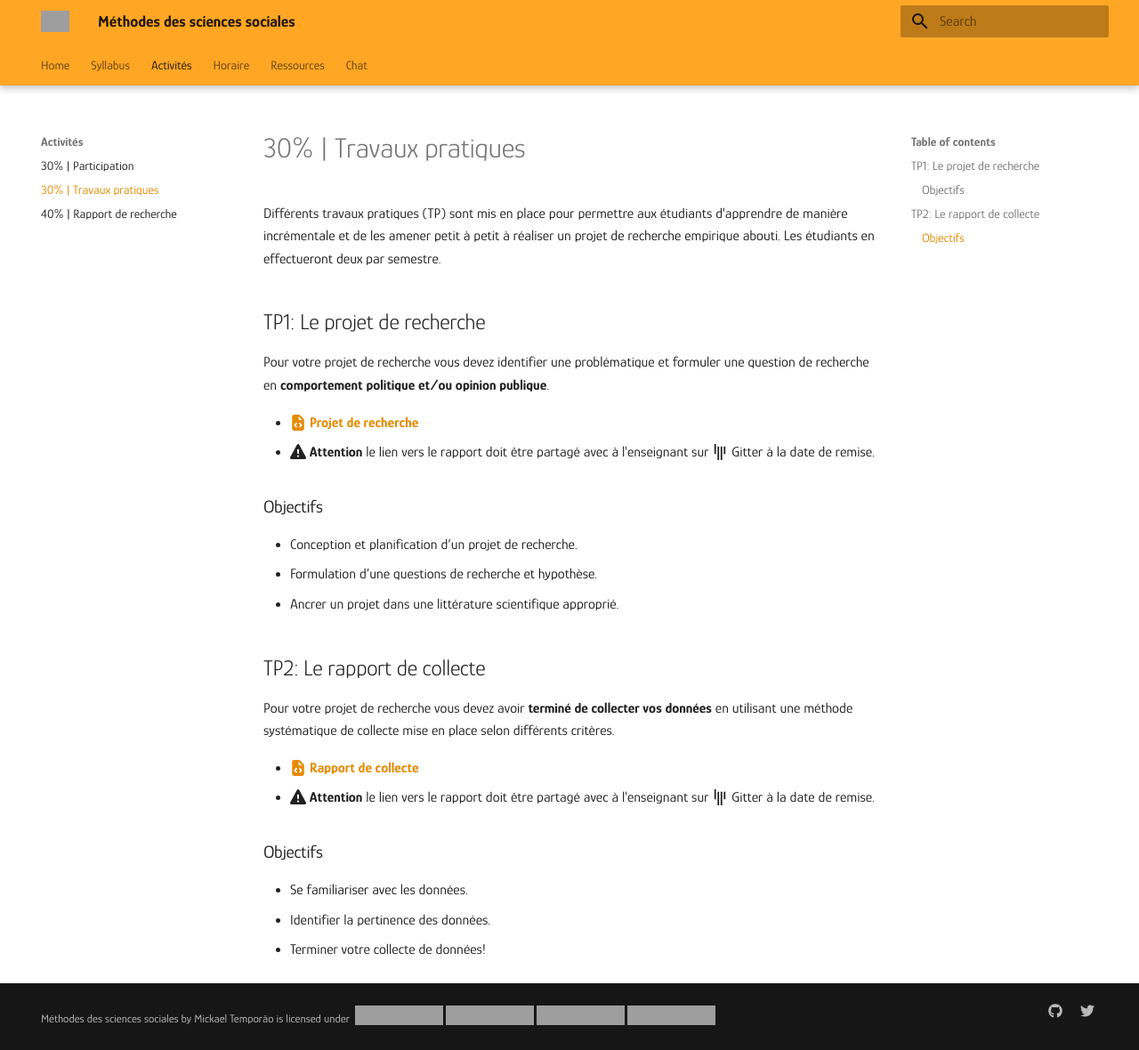
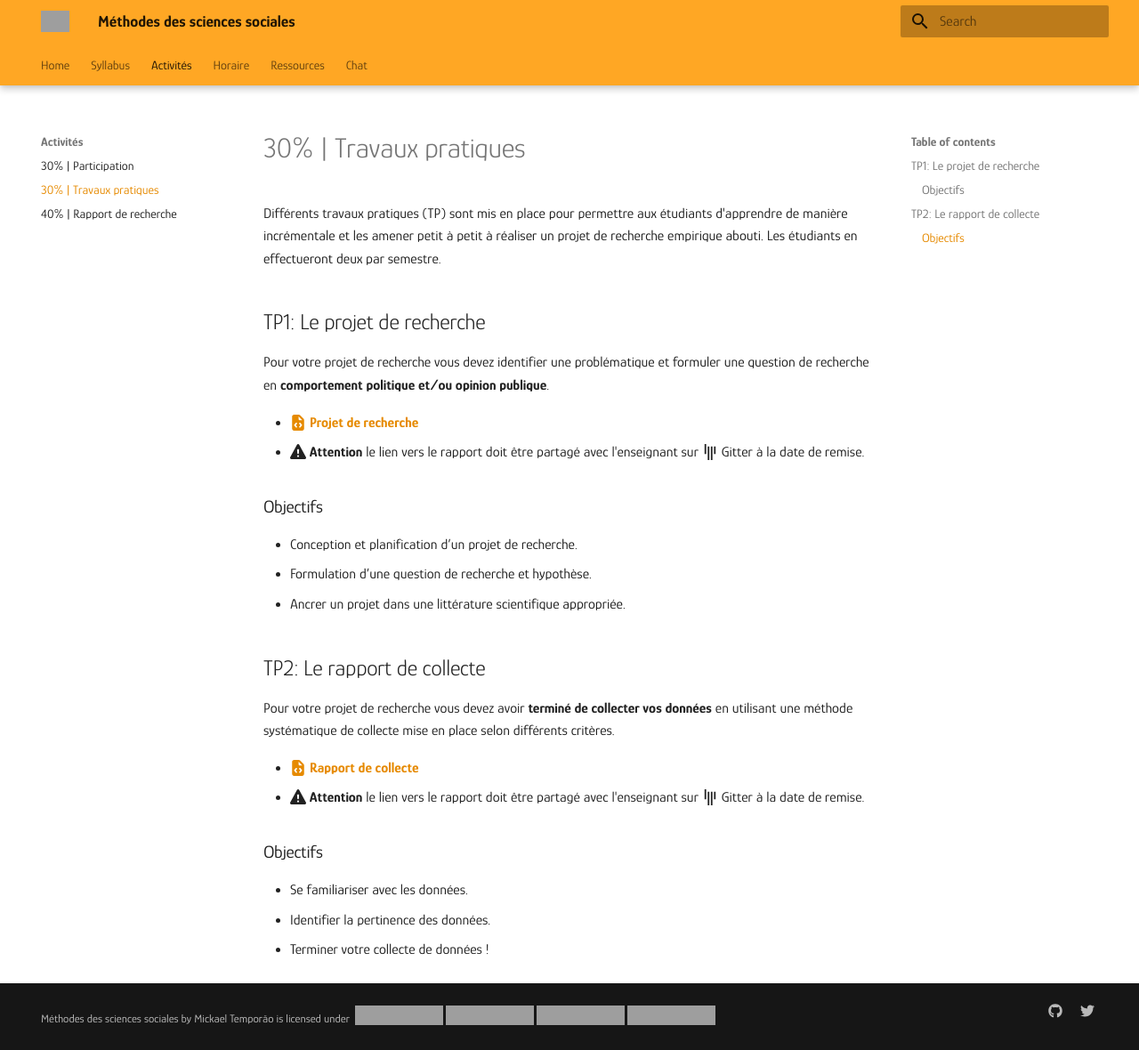
Before and after one commit to mickaeltemporao/mdss, an MkDocs documentation site: the page built from docs/activities/assignments-winter.md, in a window 1280 px wide and 1180 px high. Shown: the whole window at 89% size. Built offline with MkDocs 1.6.1 and Material for MkDocs 9.7.7, drawn with Linux system fonts in a browser that asks for light colours; grey boxes are pictures that could not be loaded.

Commit message:
Update assignments-winter.md
Correction coquilles.

```diff
--- a/docs/activities/assignments-winter.md
+++ b/docs/activities/assignments-winter.md
@@ -1,6 +1,6 @@
 # 30% | Travaux pratiques
 
-Différents travaux pratiques (TP) sont mis en place pour permettre aux étudiants d'apprendre de manière incrémentale et de les amener petit à petit à réaliser un projet de recherche empirique abouti. Les étudiants en effectueront deux par semestre.
+Différents travaux pratiques (TP) sont mis en place pour permettre aux étudiants d'apprendre de manière incrémentale et les amener petit à petit à réaliser un projet de recherche empirique abouti. Les étudiants en effectueront deux par semestre.
 
 
 ## TP1: Le projet de recherche
@@ -8,12 +8,12 @@ Différents travaux pratiques (TP) sont mis en place pour permettre aux étudian
 Pour votre projet de recherche vous devez identifier une problématique et formuler une question de recherche en **comportement politique et/ou opinion publique**.
 
 - [:fontawesome-solid-file-code: **Projet de recherche**](https://colab.research.google.com/github/mickaeltemporao/mdss-materials/blob/main/projet-de-recherche.ipynb)
-- **:fontawesome-solid-exclamation-triangle: Attention** le lien vers le rapport doit être partagé avec à l'enseignant sur :fontawesome-brands-gitter: Gitter à la date de remise.
+- **:fontawesome-solid-exclamation-triangle: Attention** le lien vers le rapport doit être partagé avec l'enseignant sur :fontawesome-brands-gitter: Gitter à la date de remise.
 
 ### Objectifs
 - Conception et planification d’un projet de recherche.
-- Formulation d’une questions de recherche et hypothèse.
-- Ancrer un projet dans une littérature scientifique approprié.
+- Formulation d’une question de recherche et hypothèse.
+- Ancrer un projet dans une littérature scientifique appropriée.
 
 
 ## TP2: Le rapport de collecte
@@ -22,9 +22,9 @@ Pour votre projet de recherche vous devez avoir **terminé de collecter vos donn
 
 
 - [:fontawesome-solid-file-code: **Rapport de collecte**](https://colab.research.google.com/github/mickaeltemporao/mdss-materials/blob/main/rapport-de-collecte.ipynb)
-- **:fontawesome-solid-exclamation-triangle: Attention** le lien vers le rapport doit être partagé avec à l'enseignant sur :fontawesome-brands-gitter: Gitter à la date de remise.
+- **:fontawesome-solid-exclamation-triangle: Attention** le lien vers le rapport doit être partagé avec l'enseignant sur :fontawesome-brands-gitter: Gitter à la date de remise.
 
 ### Objectifs
 - Se familiariser avec les données.
 - Identifier la pertinence des données.
-- Terminer votre collecte de données!
+- Terminer votre collecte de données !
```
